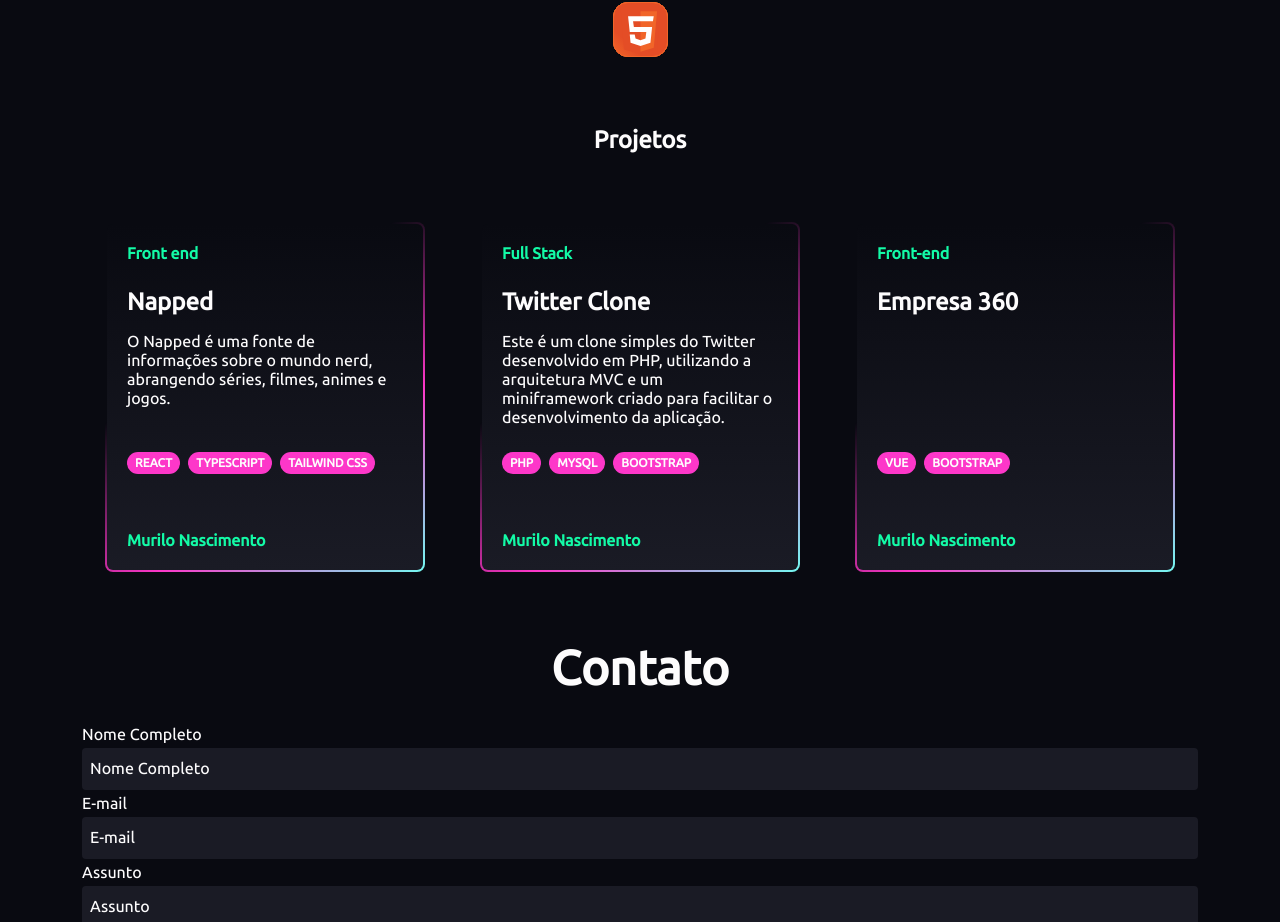
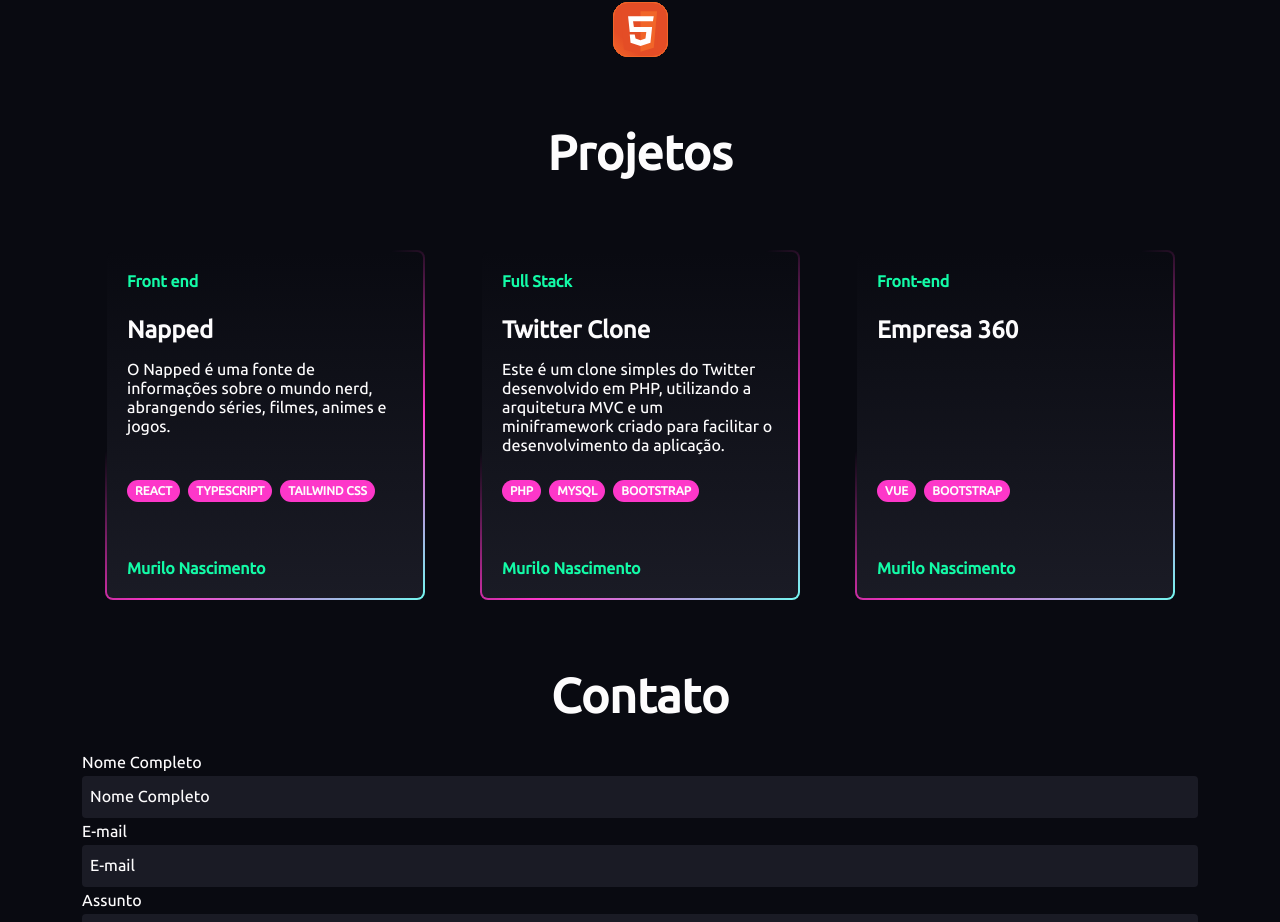
Before and after one commit to murilonicemento/my-portfolio, a Vue app: page / in a window 1280 px wide. Shown: the part 1060-1982 px from the top of the page. Built offline with nearby package versions, Linux system fonts and the light colour scheme.

Commit message:
style(css): update media queries for better responsiveness

```diff
--- a/src/views/HomeView.vue
+++ b/src/views/HomeView.vue
@@ -86,10 +86,7 @@ section:not(#about) {
   border-radius: 50%;
 }
 
-#skills h1 {
-  text-align: center;
-}
-
+#skills h1,
 #projects h1 {
   text-align: center;
 }
@@ -111,7 +108,8 @@ section:not(#about) {
   }
 
   #about h1,
-  #skills h1 {
+  #skills h1,
+  #projects h1 {
     font-size: var(--font-size-2xl);
   }
 
@@ -123,7 +121,8 @@ section:not(#about) {
 
 @media (min-width: 1280px) {
   #about h1,
-  #skills h1 {
+  #skills h1,
+  #projects h1 {
     font-size: var(--font-size-3xl);
   }
 
```
